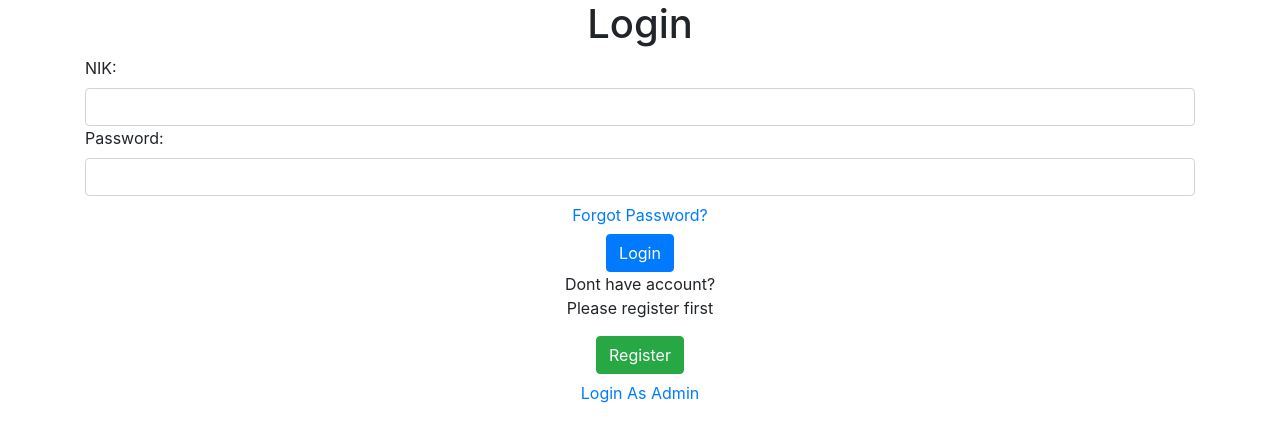
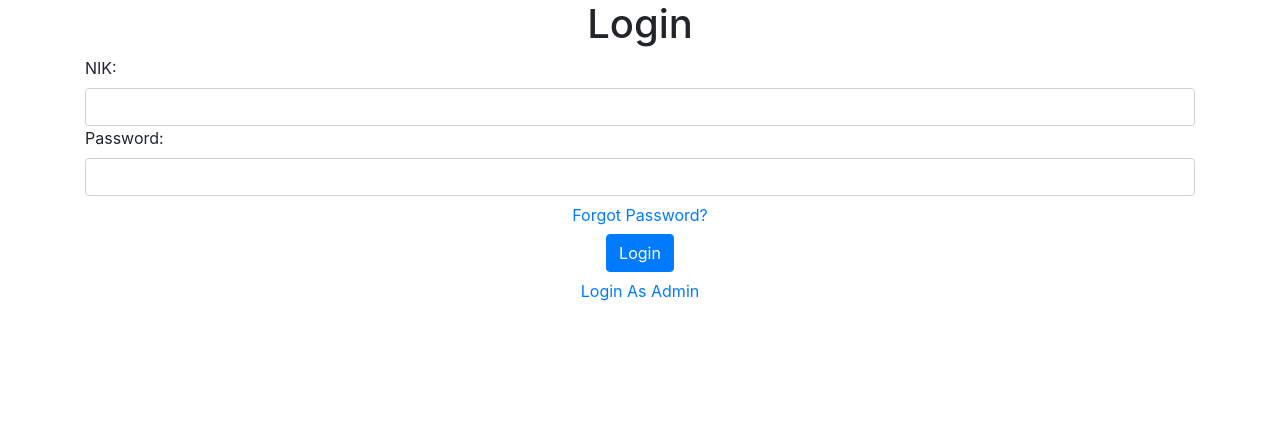
Before and after one commit to chrisnaocta/Semester-2-Web-Pegawai-CRUD, a Flask app: page / in a window 1280 px wide. Shown: the top 442 px of the page. Run offline with Flask 3, Linux system fonts and the light colour scheme; some libraries are stand-ins or nearby versions.

Commit message:
menghapus tombol register

```diff
--- a/CRUD/templates/home.html
+++ b/CRUD/templates/home.html
@@ -37,14 +37,6 @@
                 </div>
             </form>
         </div>
-        <div class="text-center">
-            <P>Dont have account?<br>
-            Please register first</P>
-            <button class="btn btn-success register-btn" >
-                <a href="/user/register" class="text-white">Register</a>
-            </button>
-        </div>
-
         <div class="text-center admin-btn">
             <button class="btn btn-link" >
                 <a href="/admin/login">Login As Admin</a>
```
